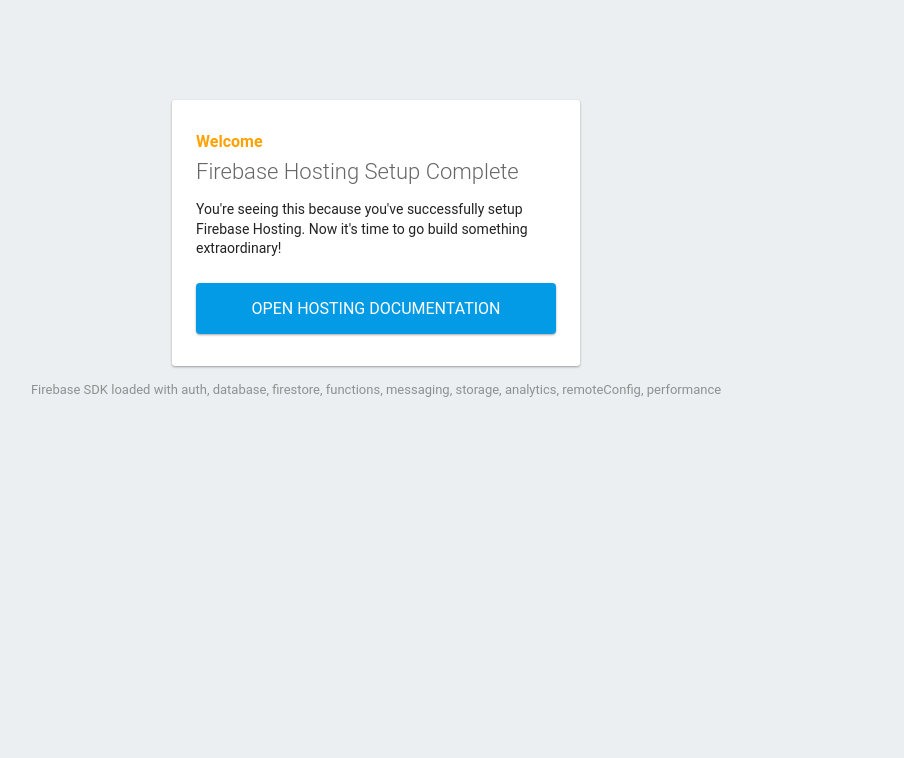
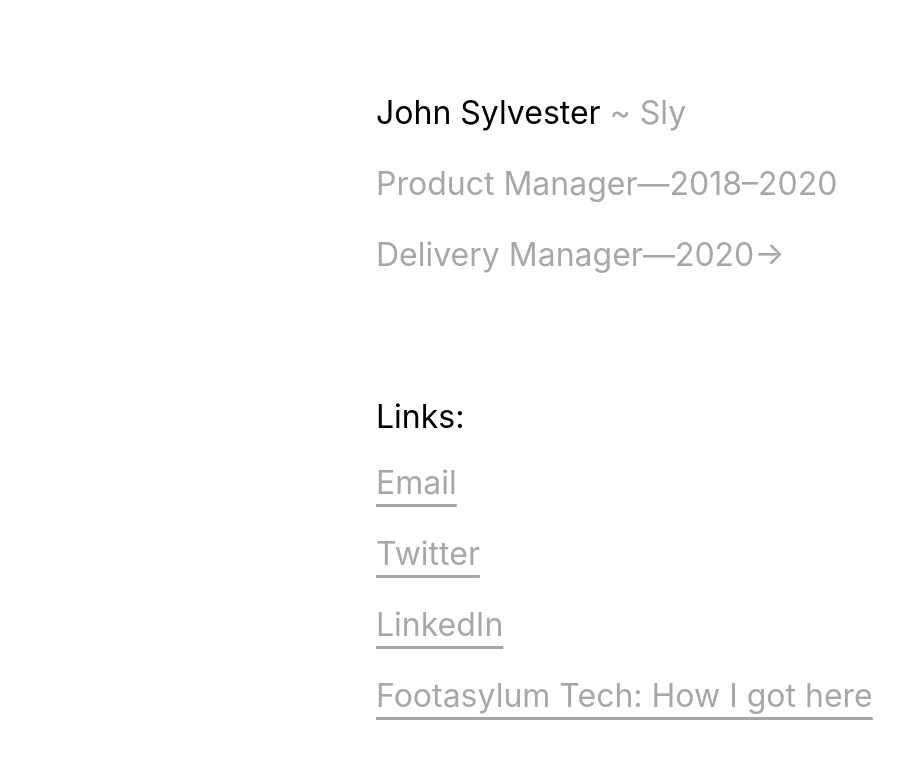
Before and after one commit to mrjohnsly/john.sylvester.pm, a plain HTML site: page public/index.html in a window 1280 px wide. Shown: the whole page, without its empty margins (264-1168 px from the left). Drawn offline with Linux system fonts and the light colour scheme; some packages are replaced by stand-ins of ours.

Commit message:
Add homepage

```diff
--- a/public/index.html
+++ b/public/index.html
@@ -1,89 +1,89 @@
 <!DOCTYPE html>
-<html>
-  <head>
-    <meta charset="utf-8">
-    <meta name="viewport" content="width=device-width, initial-scale=1">
-    <title>Welcome to Firebase Hosting</title>
+<html lang="en">
+<head>
+  <meta charset="UTF-8">
+  <meta name="viewport" content="width=device-width, initial-scale=1.0">
+  <meta name="description" content="John Sylvester, Delivery Manager at Footasylum.">
+  <title>John Sylvester &mdash; Delivery Manager</title>
+  <style>
+    body {
+      font-family: -apple-system, BlinkMacSystemFont, "Segoe UI", Roboto, Oxygen, Ubuntu, Cantarell, "Open Sans", "Helvetica Neue", sans-serif, "Sans Serif", Icons;
+    }
 
-    <!-- update the version number as needed -->
-    <script defer src="/__/firebase/9.8.4/firebase-app-compat.js"></script>
-    <!-- include only the Firebase features as you need -->
-    <script defer src="/__/firebase/9.8.4/firebase-auth-compat.js"></script>
-    <script defer src="/__/firebase/9.8.4/firebase-database-compat.js"></script>
-    <script defer src="/__/firebase/9.8.4/firebase-firestore-compat.js"></script>
-    <script defer src="/__/firebase/9.8.4/firebase-functions-compat.js"></script>
-    <script defer src="/__/firebase/9.8.4/firebase-messaging-compat.js"></script>
-    <script defer src="/__/firebase/9.8.4/firebase-storage-compat.js"></script>
-    <script defer src="/__/firebase/9.8.4/firebase-analytics-compat.js"></script>
-    <script defer src="/__/firebase/9.8.4/firebase-remote-config-compat.js"></script>
-    <script defer src="/__/firebase/9.8.4/firebase-performance-compat.js"></script>
-    <!--
-      initialize the SDK after all desired features are loaded, set useEmulator to false
-      to avoid connecting the SDK to running emulators.
-    -->
-    <script defer src="/__/firebase/init.js?useEmulator=true"></script>
+    @media screen and (min-width: 50em) {
+      body {
+        display: grid;
+        grid-template-columns: 1fr 1fr;
+      }
+    }
 
-    <style media="screen">
-      body { background: #ECEFF1; color: rgba(0,0,0,0.87); font-family: Roboto, Helvetica, Arial, sans-serif; margin: 0; padding: 0; }
-      #message { background: white; max-width: 360px; margin: 100px auto 16px; padding: 32px 24px; border-radius: 3px; }
-      #message h2 { color: #ffa100; font-weight: bold; font-size: 16px; margin: 0 0 8px; }
-      #message h1 { font-size: 22px; font-weight: 300; color: rgba(0,0,0,0.6); margin: 0 0 16px;}
-      #message p { line-height: 140%; margin: 16px 0 24px; font-size: 14px; }
-      #message a { display: block; text-align: center; background: #039be5; text-transform: uppercase; text-decoration: none; color: white; padding: 16px; border-radius: 4px; }
-      #message, #message a { box-shadow: 0 1px 3px rgba(0,0,0,0.12), 0 1px 2px rgba(0,0,0,0.24); }
-      #load { color: rgba(0,0,0,0.4); text-align: center; font-size: 13px; }
-      @media (max-width: 600px) {
-        body, #message { margin-top: 0; background: white; box-shadow: none; }
-        body { border-top: 16px solid #ffa100; }
+    header,
+    main {
+      margin-top: 4em;
+      grid-column-start: 2;
+    }
+
+    h1,
+    h2 {
+      font-size: 1em;
+      font-weight: normal;
+    }
+
+    h1 span {
+      color: #a7a7a7;
+    }
+
+    p,
+    a {
+      font-size: 1em;
+      font-weight: normal;
+      color: #a7a7a7;
+    }
+
+    a {
+      text-decoration-thickness: 0.1em;
+      text-underline-offset: 0.3em;
+    }
+
+    a:hover,
+    a:active {
+      text-decoration-color: #000000;
+    }
+
+    ul {
+      padding-left: 0;
+      list-style: none;
+    }
+
+    li {
+      margin-bottom: 2em;
+    }
+
+    @media screen and (min-width: 50em) {
+      p,
+      a,
+      h1,
+      h2 {
+        font-size: 2em;
       }
-    </style>
-  </head>
-  <body>
-    <div id="message">
-      <h2>Welcome</h2>
-      <h1>Firebase Hosting Setup Complete</h1>
-      <p>You're seeing this because you've successfully setup Firebase Hosting. Now it's time to go build something extraordinary!</p>
-      <a target="_blank" href="https://firebase.google.com/docs/hosting/">Open Hosting Documentation</a>
-    </div>
-    <p id="load">Firebase SDK Loading&hellip;</p>
+    }
+  </style>
+</head>
+<body>
+  <header>
+    <h1>John Sylvester <span>&#126; Sly</span></h1>
+    <p>Product Manager&mdash;2018&ndash;2020</p>
+    <p>Delivery Manager&mdash;2020&rarr;</p>
+  </header>
 
-    <script>
-      document.addEventListener('DOMContentLoaded', function() {
-        const loadEl = document.querySelector('#load');
-        // // 🔥🔥🔥🔥🔥🔥🔥🔥🔥🔥🔥🔥🔥🔥🔥🔥🔥🔥🔥🔥🔥🔥🔥🔥🔥🔥🔥🔥🔥🔥🔥
-        // // The Firebase SDK is initialized and available here!
-        //
-        // firebase.auth().onAuthStateChanged(user => { });
-        // firebase.database().ref('/path/to/ref').on('value', snapshot => { });
-        // firebase.firestore().doc('/foo/bar').get().then(() => { });
-        // firebase.functions().httpsCallable('yourFunction')().then(() => { });
-        // firebase.messaging().requestPermission().then(() => { });
-        // firebase.storage().ref('/path/to/ref').getDownloadURL().then(() => { });
-        // firebase.analytics(); // call to activate
-        // firebase.analytics().logEvent('tutorial_completed');
-        // firebase.performance(); // call to activate
-        //
-        // // 🔥🔥🔥🔥🔥🔥🔥🔥🔥🔥🔥🔥🔥🔥🔥🔥🔥🔥🔥🔥🔥🔥🔥🔥🔥🔥🔥🔥🔥🔥🔥
-
-        try {
-          let app = firebase.app();
-          let features = [
-            'auth',
-            'database',
-            'firestore',
-            'functions',
-            'messaging',
-            'storage',
-            'analytics',
-            'remoteConfig',
-            'performance',
-          ].filter(feature => typeof app[feature] === 'function');
-          loadEl.textContent = `Firebase SDK loaded with ${features.join(', ')}`;
-        } catch (e) {
-          console.error(e);
-          loadEl.textContent = 'Error loading the Firebase SDK, check the console.';
-        }
-      });
-    </script>
-  </body>
+  <main>
+    <h2>Links:</h2>
+    <ul>
+      <li><a href="mailto:john@sylvester.pm">Email</a></li>
+      <li><a href="https://twitter.com/mrjohnsly">Twitter</a></li>
+      <li><a href="https://www.linkedin.com/in/john-sylvester-46ab86164/">LinkedIn</a></li>
+      <li><a href="https://write.as/footasylum-tech/how-i-got-here-john-sylvester-delivery-manager">Footasylum Tech: How I got here</a></li>
+    </ul>
+  </main>
+</body>
 </html>
```
